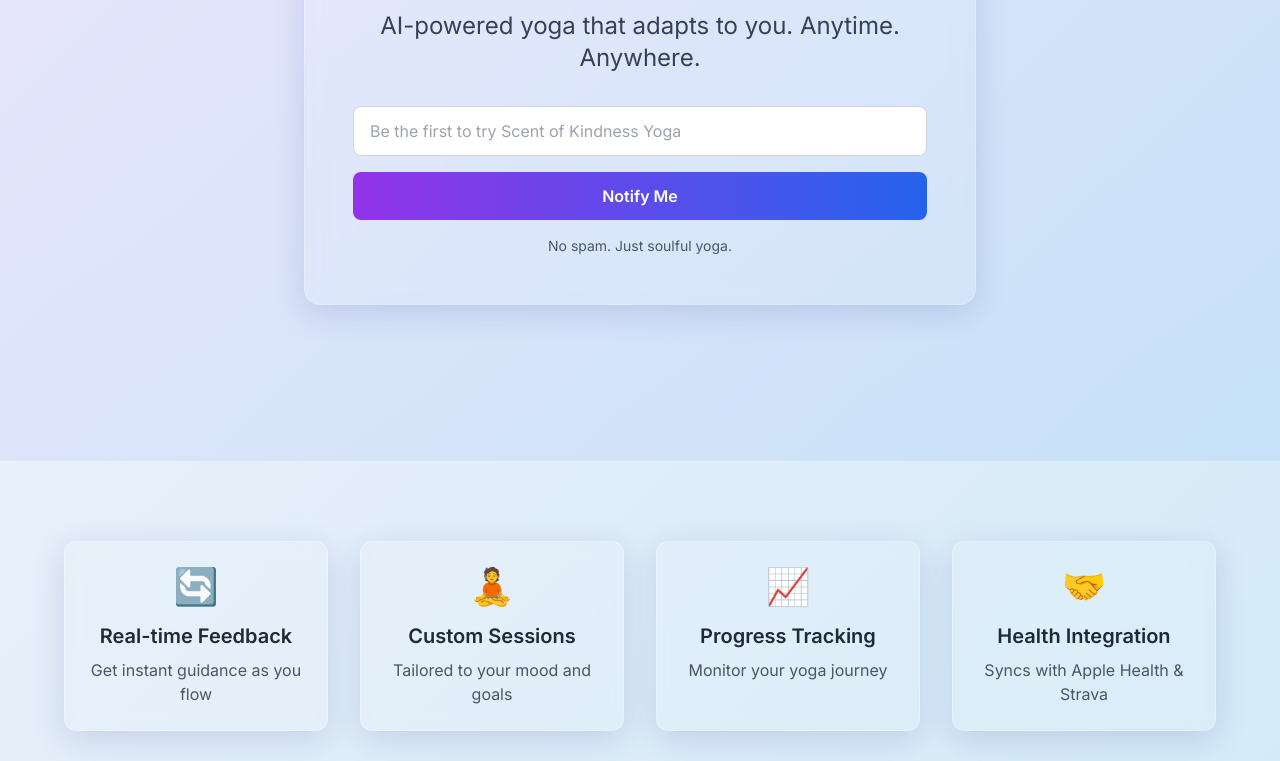
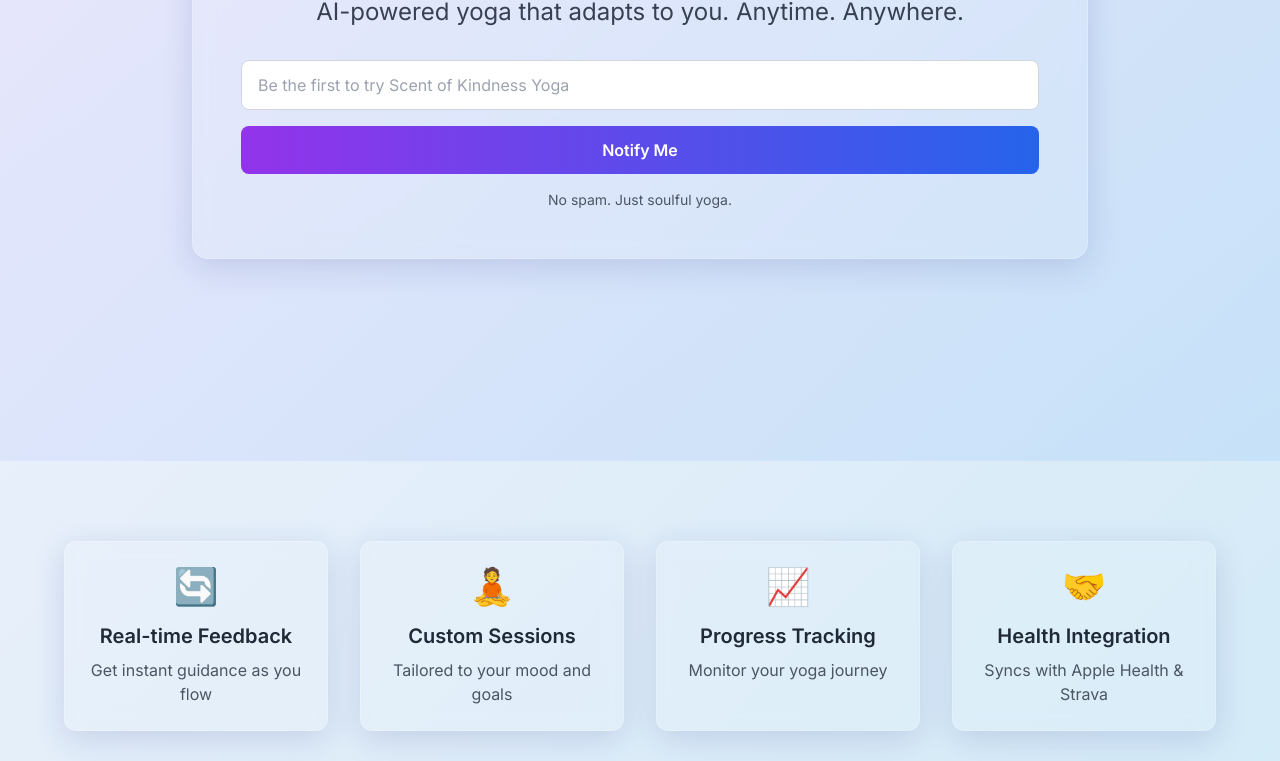
Before and after one commit to SKYoga/website, a plain HTML site: page index.html in a window 1280 px wide. Shown: the part 339-1100 px from the top of the page. Drawn offline with nearby package versions, Linux system fonts and the light colour scheme.

Commit message:
Make main hero section wider (max-w-2xl to max-w-4xl)

```diff
--- a/index.html
+++ b/index.html
@@ -34,7 +34,7 @@
     <!-- Hero Section -->
     <section class="min-h-screen flex items-center justify-center p-4 relative overflow-hidden">
         <div class="absolute inset-0 bg-gradient-to-br from-purple-100 to-blue-100 opacity-50"></div>
-        <div class="glass-card rounded-2xl p-8 md:p-12 max-w-2xl w-full mx-auto relative z-10" data-aos="fade-up">
+        <div class="glass-card rounded-2xl p-8 md:p-12 max-w-4xl w-full mx-auto relative z-10" data-aos="fade-up">
             <h1 class="text-4xl md:text-6xl font-bold text-center mb-6 bg-gradient-to-r from-purple-600 to-blue-600 bg-clip-text text-transparent">
                 Scent of Kindness Yoga
             </h1>
```
